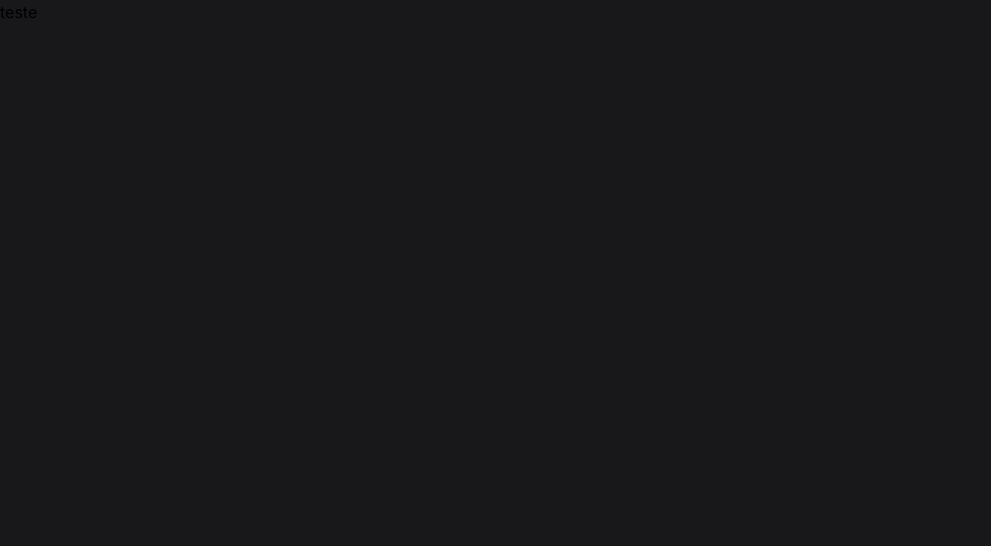
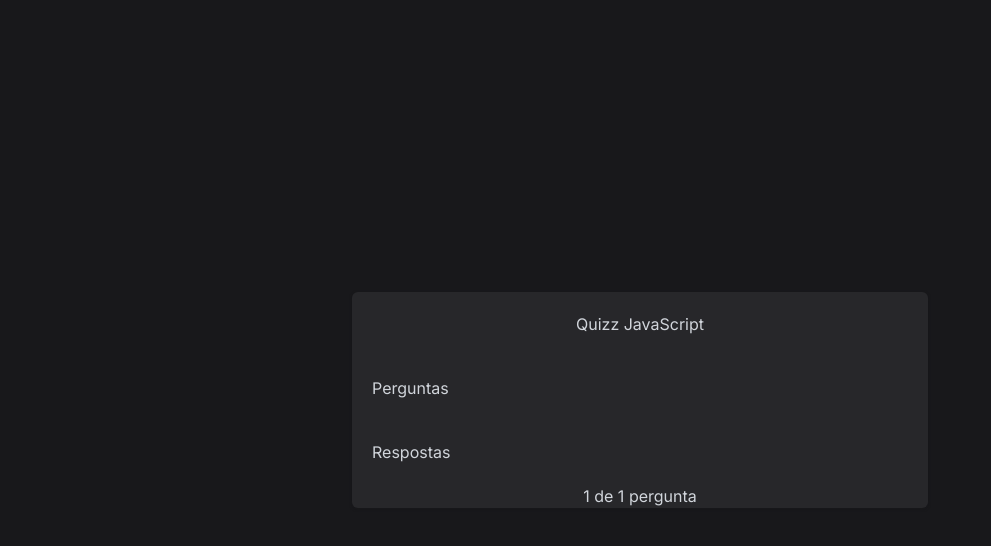
Before and after one commit to luanamsilva/quizz, a Next.js app: page / in a window 1280 px wide. Shown: the top 546 px of the page, without its empty margins (0-991 px from the left). Built offline with nearby package versions, Linux system fonts and the light colour scheme.

Commit message:
structuring-quizz

```diff
--- /dev/null
+++ b/src/app/data/questions.ts
@@ -0,0 +1,16 @@
+import { Question } from "../types/Question";
+
+export const questions:Question[] = [{
+question: "Como se define um evento de clique em um elemento HTML usando JavaScript?",
+  options: [
+    ' Atribuindo uma função ao evento "onclick" do elemento desejado',
+    ' Atribuindo uma função ao evento "onChange" do elemento desejado',
+    ' Atribuindo uma função ao evento "click" do elemento desejado',
+   ' Utilizando a tag "<script>" com o atributo apontando para onde a página vai levar.'
+
+  ],
+  answer: 0
+
+}
+
+]
--- a/src/app/page.tsx
+++ b/src/app/page.tsx
@@ -1,8 +1,18 @@
+"use client"
+import { useState } from "react";
+import { questions } from "./data/questions";
+
 
 export default function Home() {
+  const [currentQuestion, setCurrentQuestion] = useState(0)
   return (
-    <main>
-      teste
-    </main>
+<div className="w-full h-screen flex justify-center items-center text-gray-300">
+<div className="w-full max-w-xl rounded-md bg-zinc-800 shadow shadow-zinc-900">
+<h1 className="p-5 text-center">Quizz JavaScript</h1>
+<div className="p-5">Perguntas</div>
+<div className="p-5 ">Respostas</div>
+<div className="text-center">{currentQuestion+1} de {questions.length} pergunta{questions.length === 1? '': 's'} </div>
+</div>
+</div>
   )
 }
--- /dev/null
+++ b/src/app/types/Question.ts
@@ -0,0 +1,5 @@
+export type Question = {
+  question: string,
+  options: string[]
+  answer: number,
+}
```
